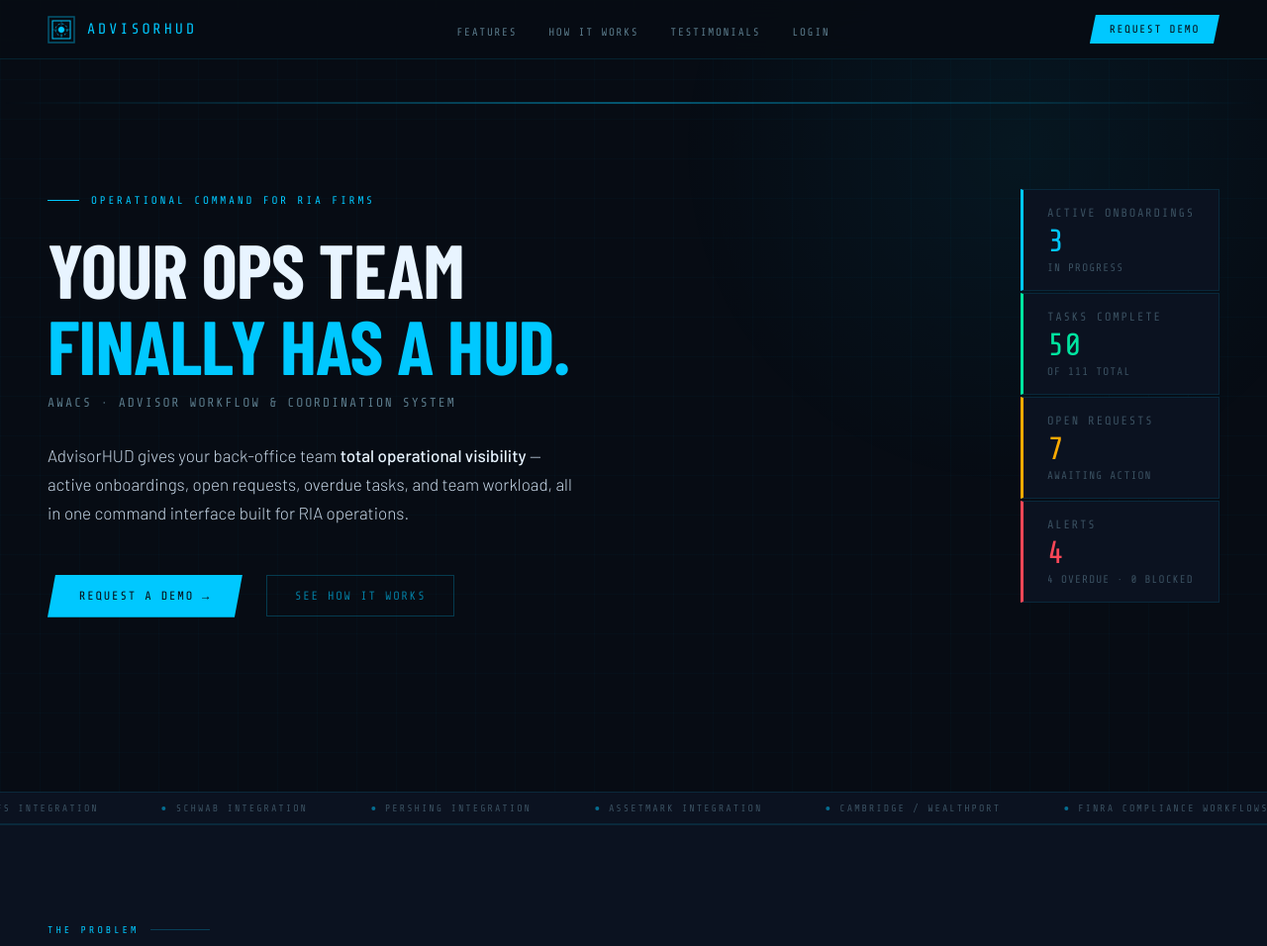
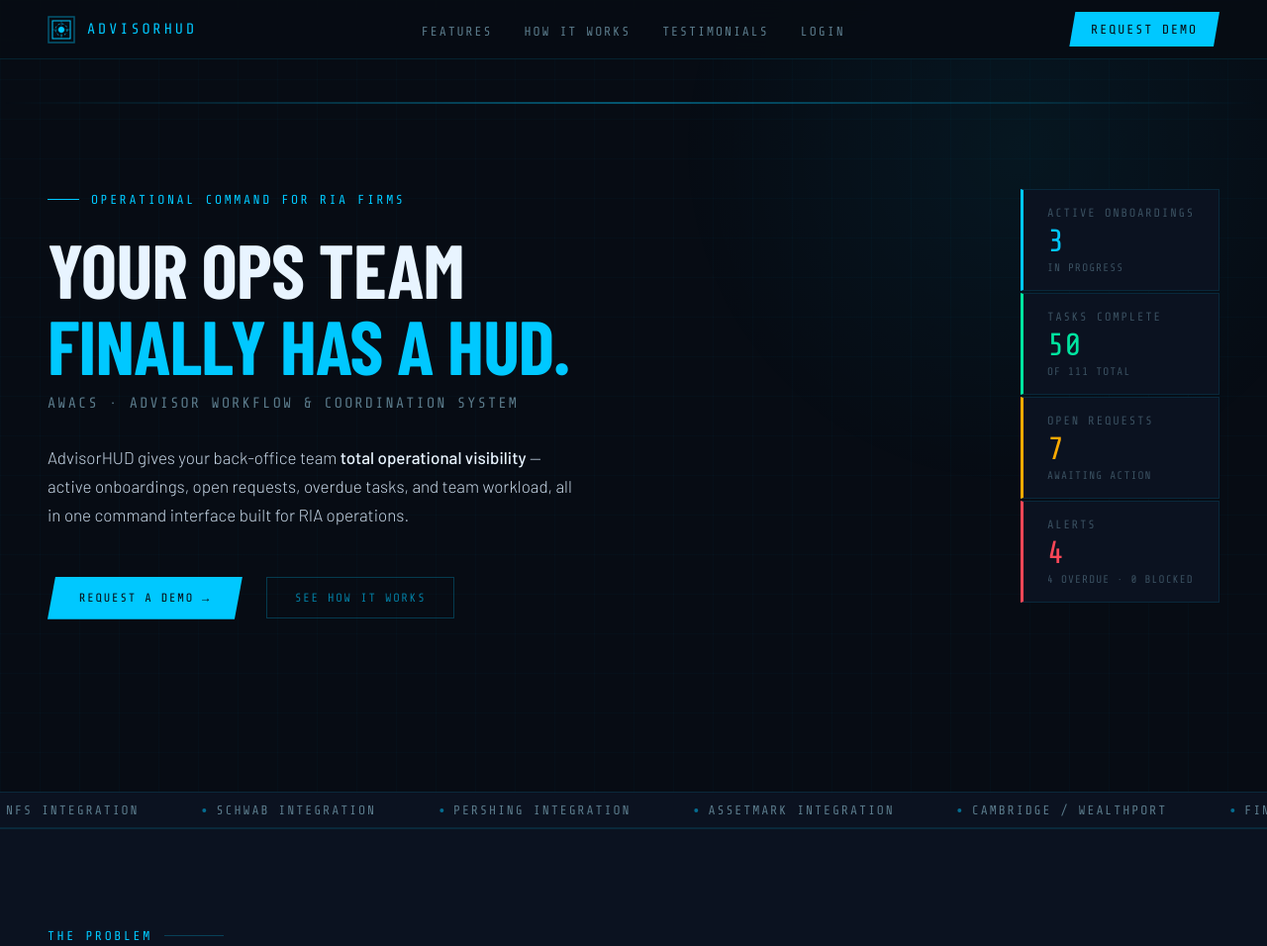
Before and after one commit to staypulls/advisorhud-landing, a plain HTML site: page index.html in a window 1280 px wide. Shown: the top 956 px of the page at 99% size. Drawn offline with nearby package versions, Linux system fonts and the light colour scheme.

Commit message:
Update index.html
updated font sizes etc

```diff
--- a/index.html
+++ b/index.html
@@ -100,7 +100,7 @@
 
     .nav-links a {
       font-family: var(--mono);
-      font-size: 11px;
+      font-size: 13px;
       letter-spacing: 0.15em;
       text-transform: uppercase;
       color: var(--text-dim);
@@ -112,13 +112,13 @@
 
     .nav-cta {
       font-family: var(--mono);
-      font-size: 11px;
+      font-size: 13px;
       letter-spacing: 0.15em;
       text-transform: uppercase;
       color: var(--bg);
       background: var(--cyan);
       border: none;
-      padding: 8px 20px;
+      padding: 10px 22px;
       cursor: pointer;
       text-decoration: none;
       transition: opacity 0.2s;
@@ -171,8 +171,8 @@
 
     .hero-eyebrow {
       font-family: var(--mono);
-      font-size: 11px;
-      letter-spacing: 0.25em;
+      font-size: 13px;
+      letter-spacing: 0.2em;
       color: var(--cyan);
       text-transform: uppercase;
       margin-bottom: 24px;
@@ -207,7 +207,7 @@
 
     .hero-subtitle {
       font-family: var(--mono);
-      font-size: 13px;
+      font-size: 15px;
       letter-spacing: 0.15em;
       color: var(--text-dim);
       text-transform: uppercase;
@@ -368,9 +368,9 @@
 
     .ticker-item {
       font-family: var(--mono);
-      font-size: 10px;
-      letter-spacing: 0.2em;
-      color: var(--text-muted);
+      font-size: 13px;
+      letter-spacing: 0.15em;
+      color: var(--text-dim);
       text-transform: uppercase;
       display: flex;
       align-items: center;
@@ -395,8 +395,8 @@
 
     .section-label {
       font-family: var(--mono);
-      font-size: 10px;
-      letter-spacing: 0.3em;
+      font-size: 13px;
+      letter-spacing: 0.2em;
       color: var(--cyan);
       text-transform: uppercase;
       margin-bottom: 16px;
@@ -1431,7 +1431,7 @@
         " onmouseover="this.style.opacity='0.85'" onmouseout="this.style.opacity='1'">
           Request Demo →
         </button>
-        <p style="font-family:'Share Tech Mono',monospace; font-size:10px; letter-spacing:0.12em; color:#3a5060; text-transform:uppercase; text-align:center; margin-top:14px;">No commitment · We'll reach out within 24 hours</p>
+        <p style="font-family:'Share Tech Mono',monospace; font-size:12px; letter-spacing:0.12em; color:#3a5060; text-transform:uppercase; text-align:center; margin-top:14px;">No commitment · We'll reach out within 24 hours</p>
       </div>
 
       <!-- Success state -->
```
